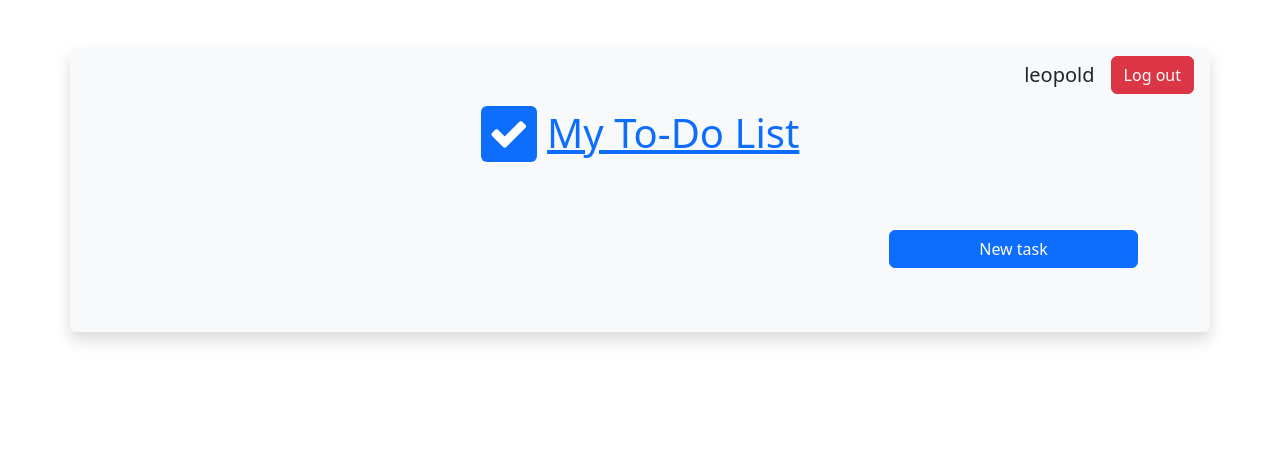
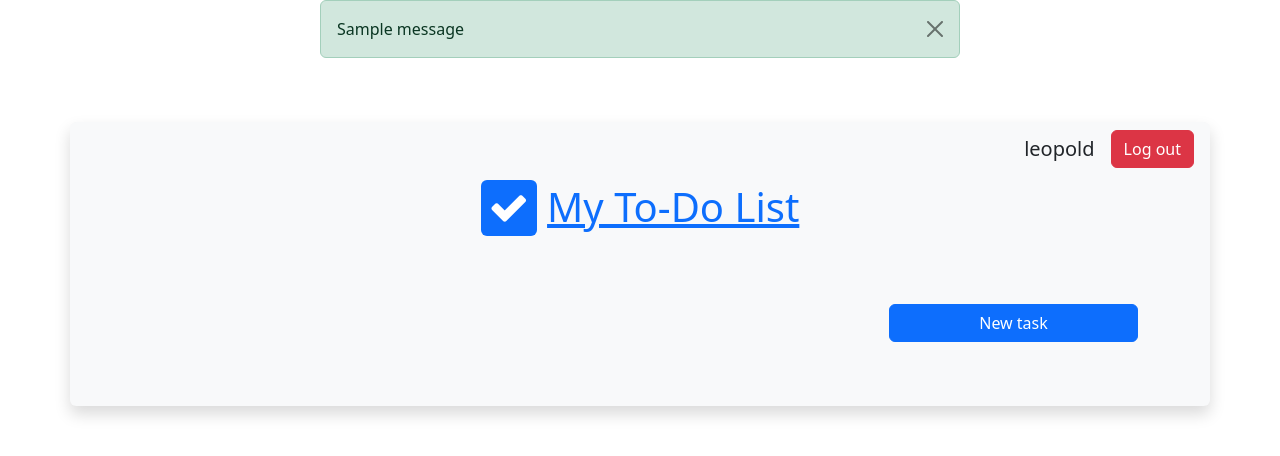
Before and after one commit to cudillal/ecrin-test, a Django app: page /todo/ in a window 1280 px wide. Shown: the top 456 px of the page. Run offline with Django 5.2, Linux system fonts and the light colour scheme; a user stored in the database is signed in; data comes from the database, SQL or seed files in the repository; both versions use the stored data as it was after the commit; one stand-in notice (Sample message) is shown; data that the repository does not hold is empty; some libraries are stand-ins or nearby versions.

Commit message:
Added alert messages

```diff
--- a/todo_site/account/views.py
+++ b/todo_site/account/views.py
@@ -46,15 +46,18 @@ def index(request):
                 user = authenticate(request, username=username, password=password)
                 if user is not None:
                     log_in = True
+                    messages.success(request, 'Logged in successfully.')
                 else:
                     messages.error(request, 'The username and password combination is incorrect.')
+            else:
+                messages.error(request, 'The username and password combination is incorrect.')
         elif RegisterForm.prefix in request.POST:
             register_form = RegisterForm(data = request.POST)
             if register_form.is_bound and register_form.is_valid():
                 user = register_form.save(commit=False)
                 user.username = user.username.lower()
                 user.save()
-                messages.success(request, 'You have signed up successfully. You are now logged in.')
+                messages.success(request, 'Signed up successfully. You are now logged in.')
                 user = authenticate(username=register_form.cleaned_data['username'].lower(),
                                     password=register_form.cleaned_data['password1'],
                                     )
--- /dev/null
+++ b/todo_site/todo/login_decorator.py
@@ -0,0 +1,36 @@
+# Source: https://stackoverflow.com/questions/2723842/django-message-framework-and-login-required
+
+from functools import wraps
+
+from django.contrib import messages
+
+
+default_message = "Please log in to see your to-do list."
+
+def user_passes_test(test_func, message=default_message):
+    """
+    Decorator for views that checks that the user passes the given test,
+    setting a message in case of no success. The test should be a callable
+    that takes the user object and returns True if the user passes.
+    """
+    def decorator(view_func):
+        @wraps(view_func)
+        def _wrapped_view(request, *args, **kwargs):
+            if not test_func(request.user):
+                messages.error(request, message)
+            return view_func(request, *args, **kwargs)
+        return _wrapped_view
+    return decorator
+
+def login_required_message(function=None, message=default_message):
+    """
+    Decorator for views that checks that the user is logged in, redirecting
+    to the log-in page if necessary.
+    """
+    actual_decorator = user_passes_test(
+        lambda u: u.is_authenticated,
+        message=message,
+    )
+    if function:
+        return actual_decorator(function)
+    return actual_decorator
--- a/todo_site/todo/static/todo/todo.js
+++ b/todo_site/todo/static/todo/todo.js
@@ -23,13 +23,12 @@ htmx.on("hidden.bs.modal", () => {
     document.getElementById("dialog").innerHTML = ""
 })
 
-
-function done(taskId) {
-    let current = document.getElementById(`text_${taskId}`);
-    const classExit = current.classList.contains("text-decoration-line-through");
-    if (classExit == true) {
-        current.classList.remove("text-decoration-line-through");
-    } else {
-        current.classList.add("text-decoration-line-through");
-    }
-}
+htmx.on("showMessage", (e) => {
+    document.getElementById("messageDiv").innerHTML = `
+    <div class="d-flex justify-content-center">
+        <div class='alert alert-success alert-dismissible fade show w-50' role='alert'>
+            ${e.detail.value}
+            <button type='button' class='btn-close' data-bs-dismiss='alert' aria-label='Close'></button>
+        </div>
+    </div>`;
+})
--- a/todo_site/todo/templates/todo/task_list.html
+++ b/todo_site/todo/templates/todo/task_list.html
@@ -1,9 +1,6 @@
 {% for task in tasks %}
 <li class="py-3 shadow list-group-item " id="list_{{ task.id }}">
     <div class="d-flex align-items-center">
-        <div class="p-2">
-            <input class="" type="checkbox" id="check_{{ task.id }}" onclick='done("{{ task.id }}")'>
-        </div>
         <div class="me-auto p-2">
             <span class=" h4" id="text_{{ task.id }}"> {{ task.title }} </span>
         </div>
--- a/todo_site/todo/templates/todo/todo_list.html
+++ b/todo_site/todo/templates/todo/todo_list.html
@@ -11,6 +11,18 @@
         <link href="https://cdnjs.cloudflare.com/ajax/libs/bootstrap-datepicker/1.9.0/css/bootstrap-datepicker.standalone.min.css" rel="stylesheet">
     </head>
     <body>
+        <div id="messageDiv">
+            {% if messages %}
+                {% for message in messages %}
+                <div class="d-flex justify-content-center">
+                    <div class="alert {{ message.tags }} alert-dismissible fade show w-50" role="alert">
+                        {{ message }}
+                        <button type="button" class="btn-close" data-bs-dismiss="alert" aria-label="Close"></button>
+                    </div>
+                </div>
+                {% endfor %}
+            {% endif %}
+        </div>
         <div class="container m-5 p-2 rounded mx-auto bg-light shadow">
             <div class="flex-row d-flex justify-content-end">
                 <h5 class="align-self-center mx-2 no-margin">{{ user.get_username }}</h5>
--- a/todo_site/todo/views.py
+++ b/todo_site/todo/views.py
@@ -4,6 +4,7 @@ from django.core.exceptions import ObjectDoesNotExist
 from django.shortcuts import get_object_or_404, render, redirect
 from django.template import loader
 from django.http import HttpResponse
+from django.contrib import messages
 from django.contrib.auth import logout
 from django.contrib.auth.models import User
 from django.contrib.auth.decorators import login_required
@@ -14,6 +15,7 @@ from .forms import TaskForm
 from .models import Task
 from .permissions import IsOwnerOrReadOnly
 from .serializers import TaskSerializer
+from .login_decorator import login_required_message
 
 
 class TaskViewSet(viewsets.ModelViewSet):
@@ -35,11 +37,13 @@ def task_list(request):
         'tasks': Task.objects.filter(owner=request.user.id),
     })
 
+@login_required_message
 @login_required
 @never_cache
 def todo_list(request):
     if request.method == 'POST':
         logout(request)
+        messages.info(request, 'Logged out successfully.')
         return redirect('/')
     else:
         template = loader.get_template("todo/todo_list.html")
@@ -73,7 +77,7 @@ def add_task(request):
                 headers={
                     'HX-Trigger': json.dumps({
                         "todoListChanged": None,
-                        "showMessage": "Task added."
+                        "showMessage": "Task added successfully."
                     })
                 }
             )
@@ -93,7 +97,7 @@ def edit_task(request, task_id):
             headers={
                 'HX-Trigger': json.dumps({
                     "todoListChanged": None,
-                    "showMessage": "Task updated."
+                    "showMessage": "Task edited successfully."
                 })
             }
         )
@@ -111,7 +115,7 @@ def delete_task(request, task_id):
             headers={
                 'HX-Trigger': json.dumps({
                     "todoListChanged": None,
-                    "showMessage": f"{task.title} deleted."
+                    "showMessage": f"Task '{task.title}' deleted successfully."
                 })
             }
         )
```
Also changed, not shown: todo_site/account/templates/account/index.html (+12 -1 lines), todo_site/todo_site/settings.py (+12 -0 lines), todo_site/db.sqlite3.
